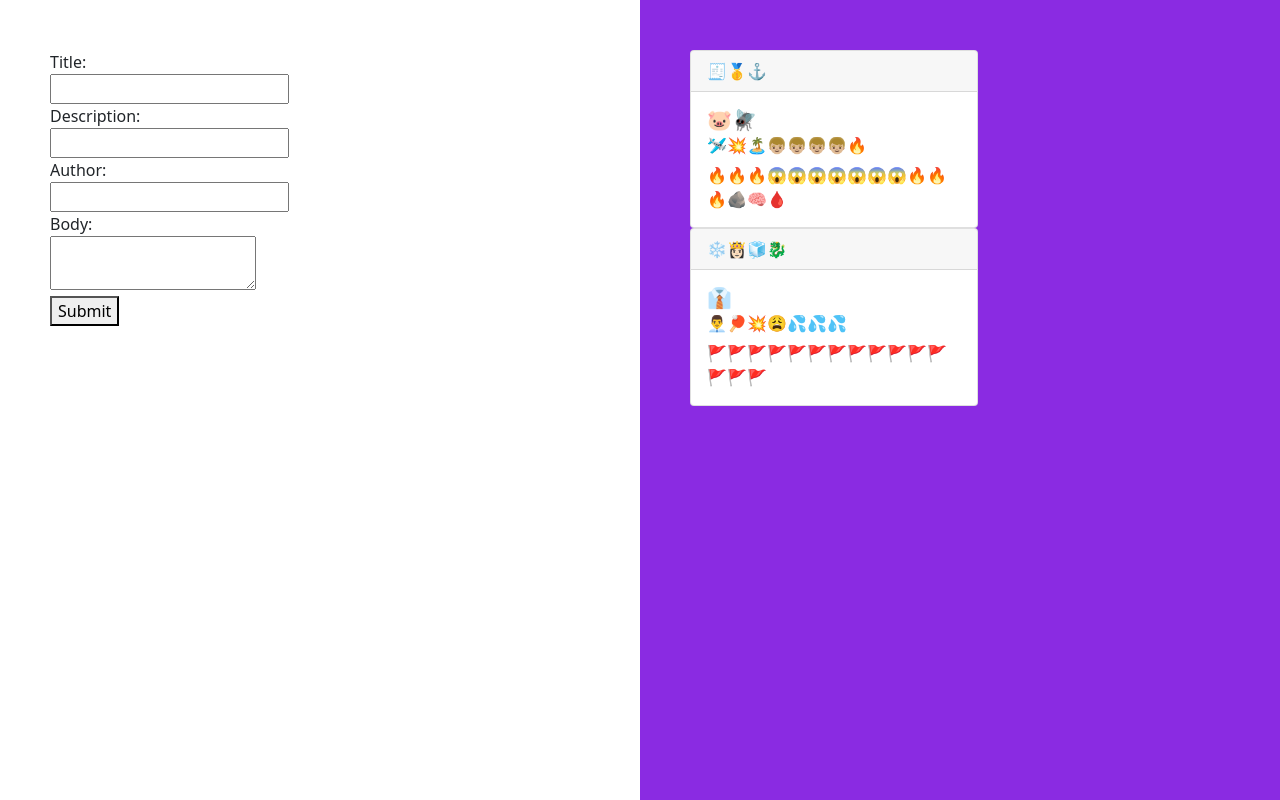
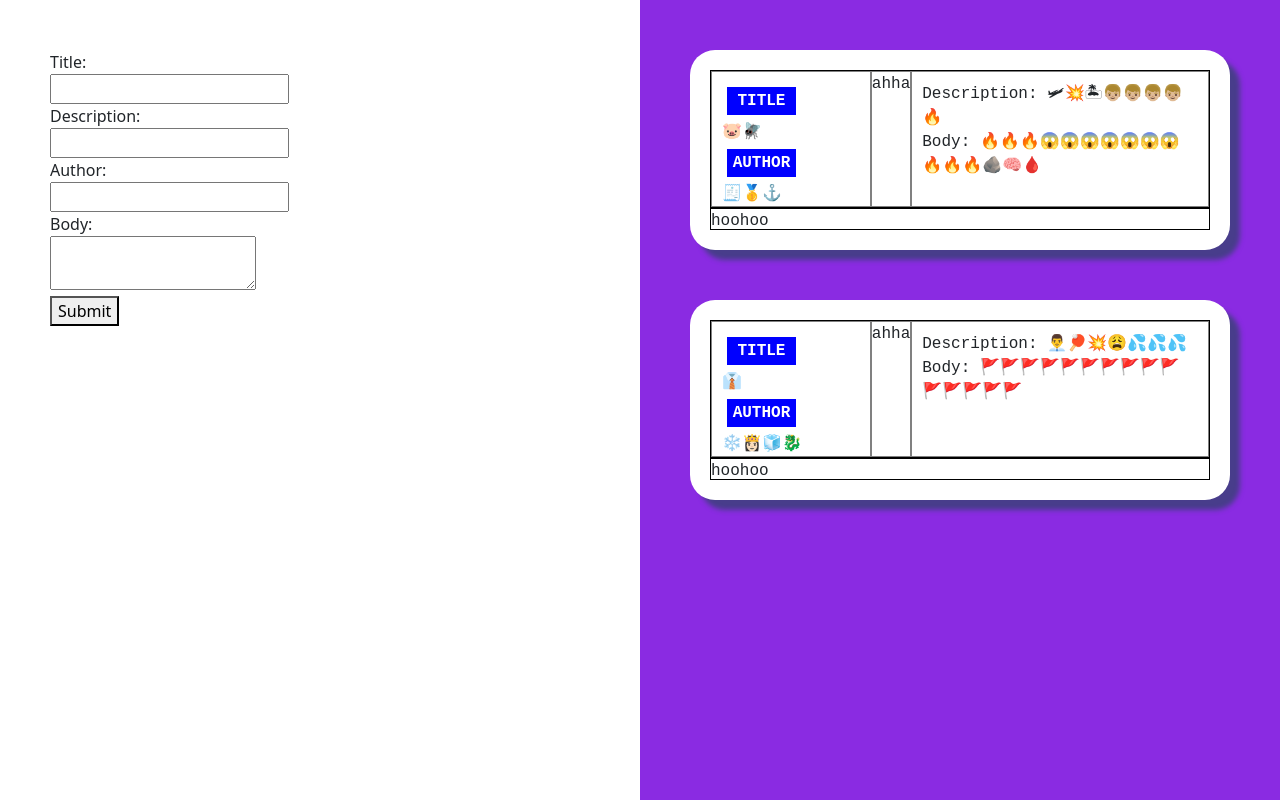
Before and after one commit to excess-rose-blossoms/emotica, a React (Create React App) app: page / in a window 1280 px wide. Built offline with nearby package versions, Linux system fonts and the light colour scheme.

Commit message:
preliminary work on reworking and restyling cards

```diff
--- a/src/components/StoryCard.js
+++ b/src/components/StoryCard.js
@@ -1,17 +1,29 @@
-import Card from 'react-bootstrap/Card';
+import '../css/story-card.css'
 
 function StoryCard(props) {
   return (
-    <Card style={{ width: '18rem' }}>
-        <Card.Header>{props.author}</Card.Header>
-            <Card.Body>
-              <Card.Title>{props.title}</Card.Title>
-              <Card.Subtitle className="mb-2 text-muted">{props.description}</Card.Subtitle>
-              <Card.Text>
-                {props.body}
-              </Card.Text>
-            </Card.Body>
-    </Card>
+    <div className='story-card'>
+      <div className='content-container'>
+        <div className='info-container'>
+          <div className='header-text'>TITLE</div>
+          {props.title}
+          <div className='header-text'>AUTHOR</div>
+          {props.author}
+        </div>
+
+        <div className='divider-container'>
+          ahha
+        </div>
+
+        <div className='description-container'>
+          <div>Description: {props.description}</div>
+          <div>Body: {props.body}</div>
+        </div>
+
+      </div>
+
+      <div className='deco-container'>hoohoo</div>
+    </div>
   );
 }
 
--- a/src/components/StoryList.js
+++ b/src/components/StoryList.js
@@ -1,11 +1,12 @@
 import StoryCard from './StoryCard';
-import { useSelector } from 'react-redux'
+import { useSelector } from 'react-redux';
+import '../css/story-list.css';
 
 function StoryList() {
   const stories = useSelector((state) => state.stories.value);
 
   return (
-    <div className='StoryList'>
+    <div className='story-list'>
       {stories.map(story => (<StoryCard key={story.title} {...story}/>))}
     </div>
   );
--- /dev/null
+++ b/src/css/story-card.css
@@ -0,0 +1,51 @@
+.story-card {
+    background-color: white;
+    padding: 20px;
+    border-radius: 25px;
+    height: 200px;
+    display: flex;
+    flex-direction: column;
+    font-family: 'Courier New', Courier, monospace;
+    box-shadow: 10px 10px 5px darkslateblue;
+}
+
+.deco-container {
+    flex: 0.15;
+    overflow: auto;
+    border: 1px black solid;
+}
+
+.content-container {
+    flex: 1;
+    display: flex;
+    flex-direction: row;
+    overflow: auto;
+    border: 1px black solid;
+}
+
+.info-container {
+    flex: 3;
+    padding: 10px;
+    border: 1px grey solid;
+}
+
+.divider-container {
+    flex: 0.5;
+    border: 1px grey solid;
+}
+
+.description-container {
+    flex: 6;
+    padding: 10px;
+    border: 1px grey solid;
+}
+
+.header-text {
+    background-color: blue;
+    color: white;
+    max-width: 50%;
+    padding: 2px;
+    text-align: center;
+    font-weight: bold;
+    margin: 5px;
+}
--- /dev/null
+++ b/src/css/story-list.css
@@ -0,0 +1,6 @@
+.story-list {
+    display: flex;
+    flex-direction: column;
+    row-gap: 50px;
+    height: 100%
+}
```
